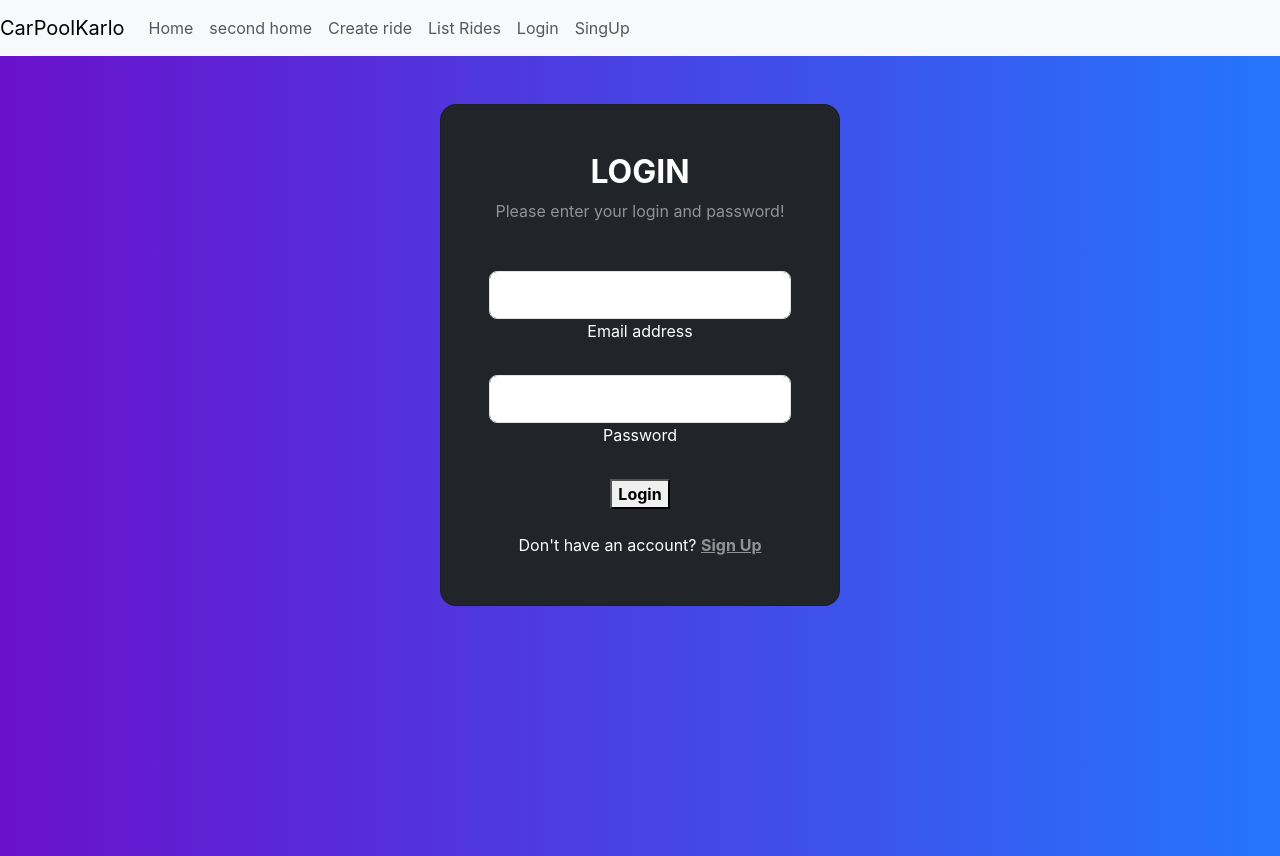
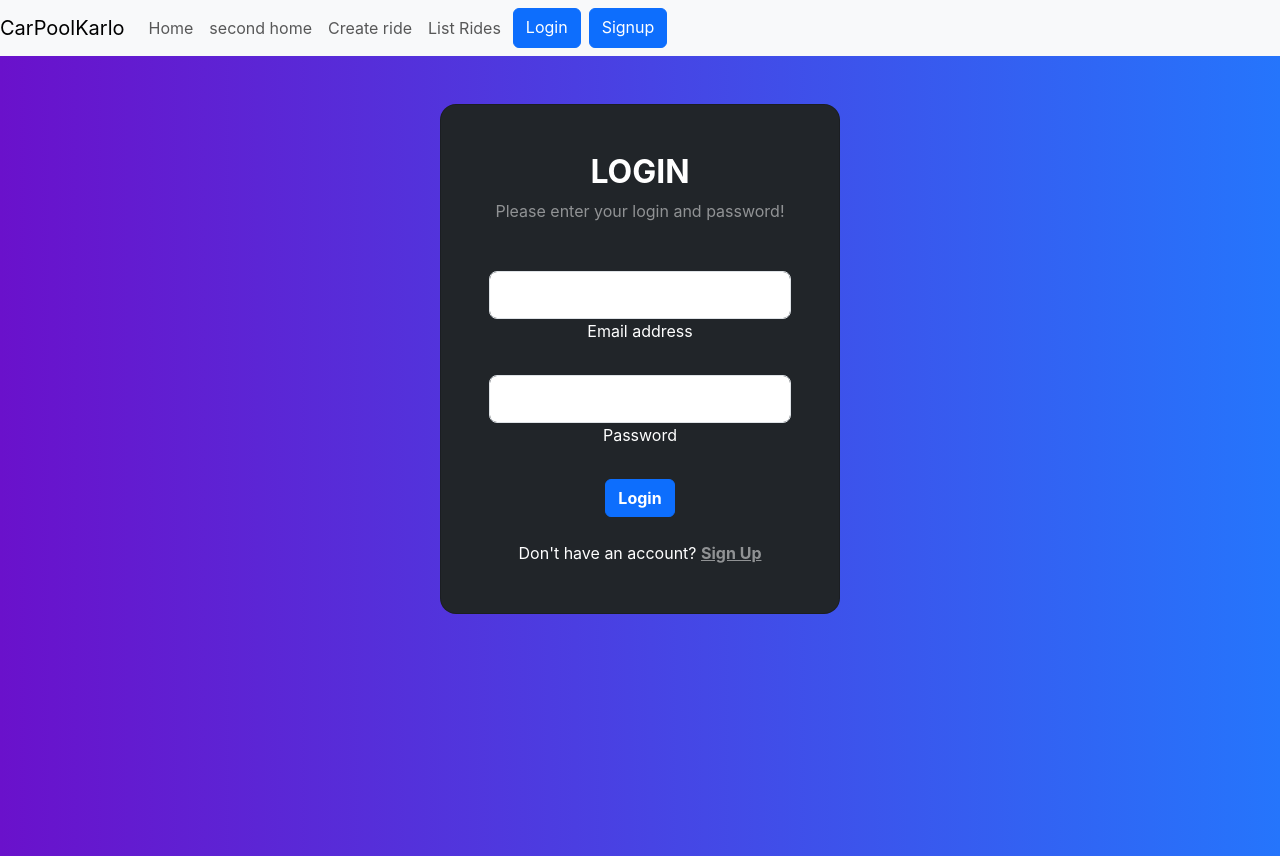
Before and after one commit to prateeksrivastav2/Car_pooling_frontend, a React (Create React App) app: page /login in a window 1280 px wide. Built offline with nearby package versions, Linux system fonts and the light colour scheme.

Commit message:
frontend ls done

```diff
--- a/package.json
+++ b/package.json
@@ -7,6 +7,7 @@
     "@testing-library/jest-dom": "^5.17.0",
     "@testing-library/react": "^13.4.0",
     "@testing-library/user-event": "^14.5.2",
+    "axios": "^1.6.7",
     "bootstrap": "^5.3.3",
     "mdb-react-ui-kit": "^7.2.0",
     "react": "^18.2.0",
--- a/src/components/Login.js
+++ b/src/components/Login.js
@@ -18,43 +18,68 @@ function App() {
   const [showPassword, setShowPassword] = useState(false);
   const navigate = useNavigate();
 
-  const handleLogin = async () => {
-    try {
-      const response = await fetch("http://localhost:3000/auth/login", {
+  // const handleLogin = async () => {
+  //   try {
+  //     const response = await fetch("http://localhost:3000/auth/login", {
+  //       method: "POST",
+  //       headers: {
+  //         "Content-Type": "application/json",
+  //       },
+  //       body: JSON.stringify({
+  //         email: email,
+  //         password: password,
+  //       }),
+  //     });
+
+  //     if (response.ok) {
+  //       // Login successful
+  //       const { authToken } = json;
+
+  //       if (json.success) {
+  //           localStorage.setItem('token', authToken);
+  //           navigate('/');
+  //           props.showAlert("Logged in successfully", "success");
+  //       } else {
+  //           props.showAlert("Invalid Credentials", "danger");
+  //       }
+  //       // Redirect to the home page
+  //       navigate("/home"); // Adjust the route as per your setup
+  //     } else {
+  //       // Login failed, handle the error
+  //       const errorData = await response.json();
+  //       console.error("Login failed:", errorData);
+
+  //       // Show a prompt for login failure
+  //       alert("Login failed. Please check your email and password.");
+  //     }
+  //   } catch (error) {
+  //     console.error("Error during login:", error);
+
+  //     // Show a prompt for login failure
+  //     alert("An error occurred during login. Please try again.");
+  //   }
+  // };
+  const handleLogin = async (e) => {
+    e.preventDefault();
+    const response = await fetch("http://localhost:3000/auth/login", {
         method: "POST",
         headers: {
-          "Content-Type": "application/json",
+            "Content-Type": "application/json",
         },
-        body: JSON.stringify({
-          email: email,
-          password: password,
-        }),
-      });
+        body: JSON.stringify({ email: email, password: password }),
+    });
+    const json = await response.json();
+    const { authToken } = json;
 
-      if (response.ok) {
-        // Login successful
-        const data = await response.json();
-        console.log("Login successful:", data);
-
-        localStorage.setItem('email',email);
-
-        // Redirect to the home page
-        navigate("/home"); // Adjust the route as per your setup
-      } else {
-        // Login failed, handle the error
-        const errorData = await response.json();
-        console.error("Login failed:", errorData);
-
-        // Show a prompt for login failure
-        alert("Login failed. Please check your email and password.");
-      }
-    } catch (error) {
-      console.error("Error during login:", error);
-
-      // Show a prompt for login failure
-      alert("An error occurred during login. Please try again.");
+    if (json.success) {
+        localStorage.setItem('token', authToken);
+        console.log(authToken);
+        navigate('/home');
+        // props.showAlert("Logged in successfully", "success");
+    } else {
+        // props.showAlert("Invalid Credentials", "danger");
     }
-  };
+};
 
   return (
     <div className="main">
@@ -93,7 +118,7 @@ function App() {
                   required
                 />
                 <div className="white">
-                  <button onClick={handleLogin}>
+                  <button className="btn btn-primary" onClick={handleLogin}>
                     <strong>Login</strong>
                   </button>
                 </div>
--- a/src/components/Navbar.js
+++ b/src/components/Navbar.js
@@ -1,7 +1,22 @@
-import React from "react";
+import React, { useEffect, useState } from "react";
 import { Link } from "react-router-dom";
 
 const Navbar = () => {
+  const [isLoggedIn, setIsLoggedIn] = useState(false);
+
+  // Define the handleout function if needed
+  const handleout = () => {
+    localStorage.removeItem('token');
+    setIsLoggedIn(false);
+    // Redirect to login or perform any other action
+  };
+
+  // Check authentication status on component mount
+  useEffect(() => {
+    const token = localStorage.getItem('token');
+    setIsLoggedIn(!!token); // Set isLoggedIn to true if token exists, false otherwise
+  }, []);
+
   return (
     <nav className="navbar navbar-expand-lg navbar-light bg-light">
       <Link className="navbar-brand" to="/">
@@ -28,16 +43,20 @@ const Navbar = () => {
             List Rides
           </Link>
         </li>
-          <li className="nav-item">
-            <Link className="nav-link" to="/login">
+        {!localStorage.getItem('token') ? (
+          <form className="d-flex">
+            <Link className="btn btn-primary mx-1" to="/login" role="button" >
               Login
             </Link>
-          </li>
-          <li className="nav-item">
-            <Link className="nav-link" to="/signup">
-                SingUp
+            <Link className="btn btn-primary mx-1" to="/signup" role="button">
+              Signup
             </Link>
-          </li>
+          </form>
+        ) : (
+          <button className="btn btn-primary mx-1" onClick={handleout} role="button" >
+            Logout
+          </button>
+        )}
       </ul>
     </nav>
   );
--- a/src/components/Signup.js
+++ b/src/components/Signup.js
@@ -20,13 +20,13 @@ function SignUp() {
 
   const handleSignUp = async () => {
     try {
-      const response = await fetch("http://localhost:3000/auth/signup", {
+      const response = await fetch("http://localhost:3000/auth/createuser", {
         method: "POST",
         headers: {
           "Content-Type": "application/json",
         },
         body: JSON.stringify({
-          username: username,
+          name: username,
           email: email,
           password: password,
         }),
```
Also changed, not shown: 1 other file (tests, documents, lock files or other folders). Lines whose indentation alone changed are shown as unchanged.
